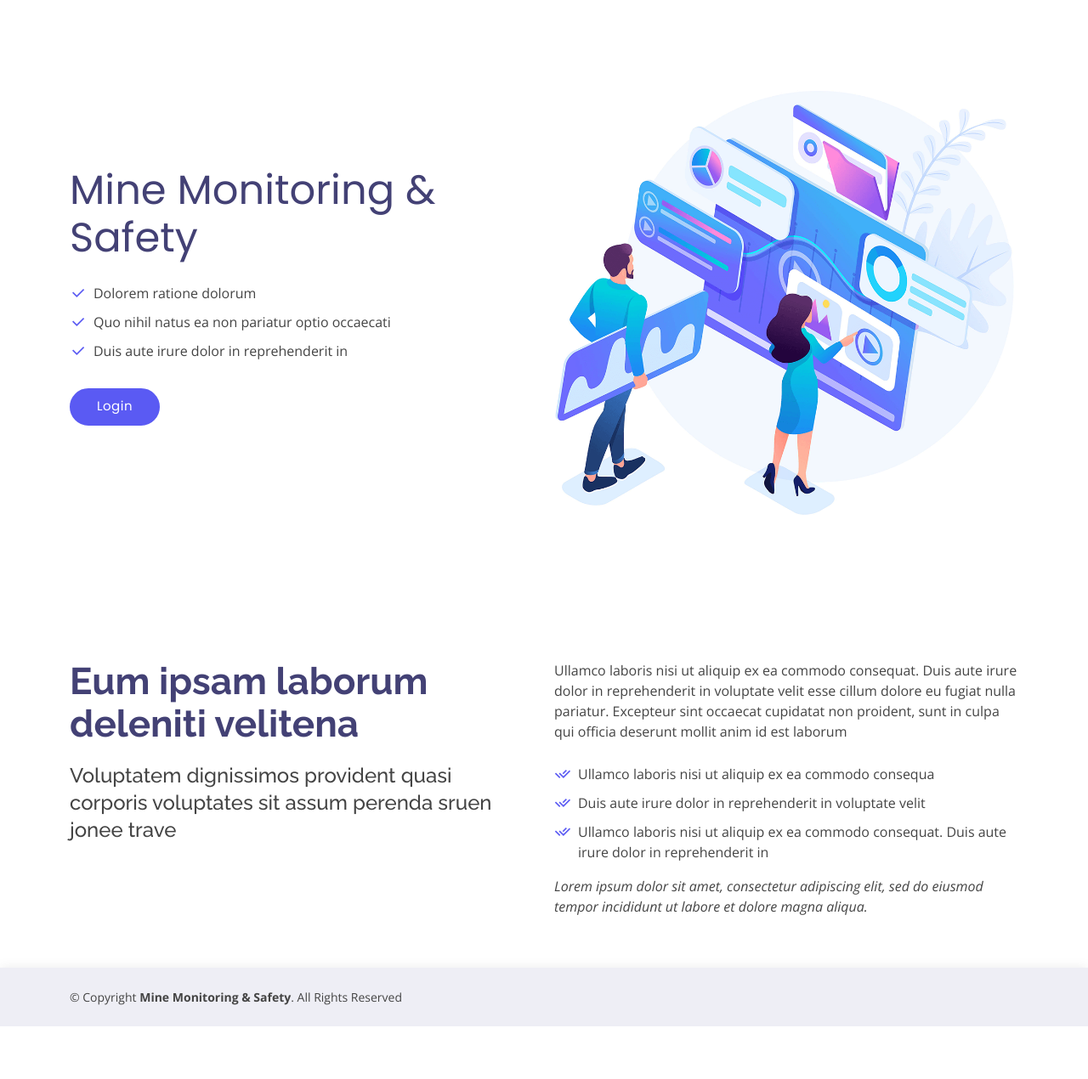
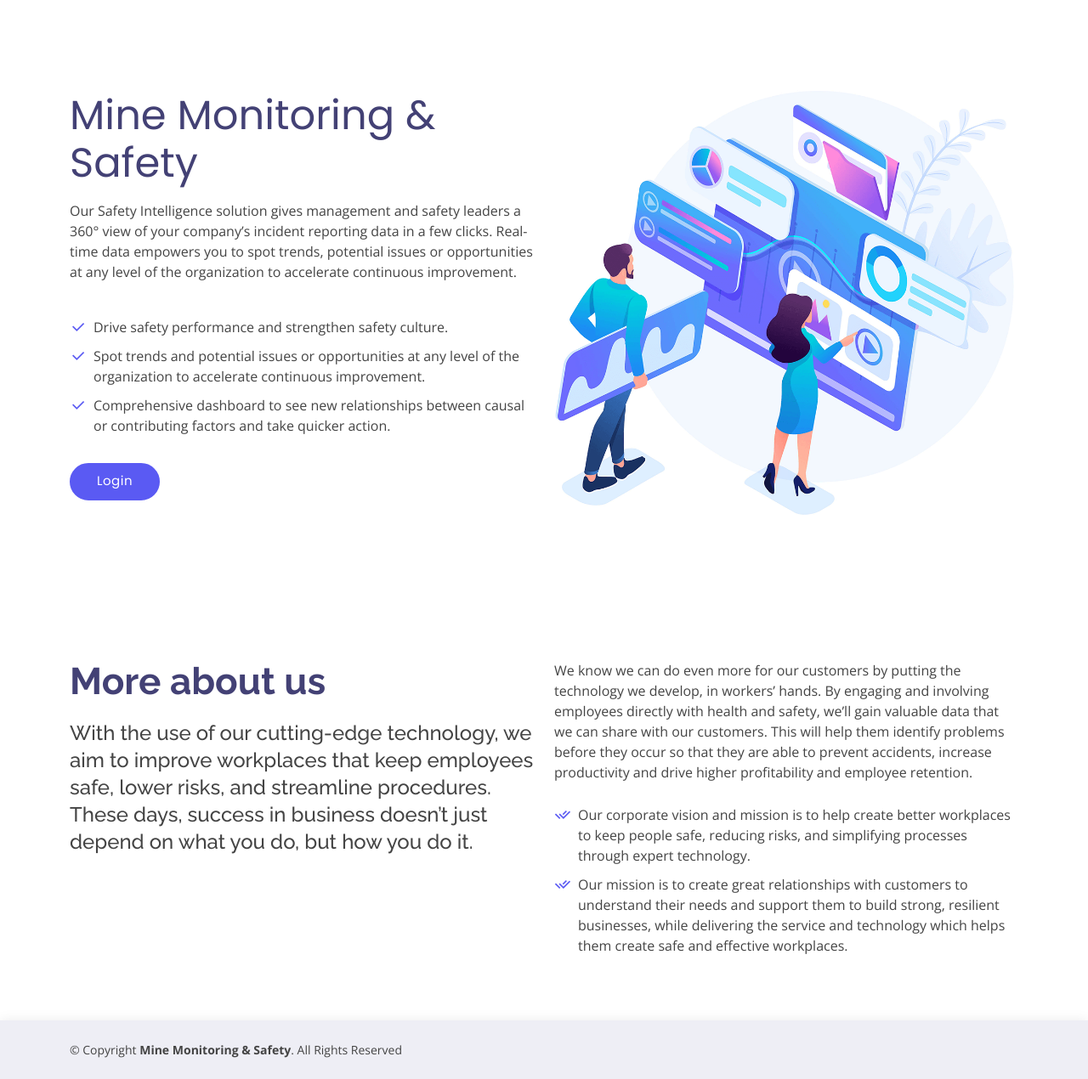
Before and after one commit to shumbaashley/minesafety, a Django app: page / in a window 1280 px wide. Shown: the part 83-1353 px from the top of the page at 85% size. Before the commit the page ends 1291 px from the top, so only its background shows below. Run offline with Django 3.2, Linux system fonts and the light colour scheme; data comes from the database, SQL or seed files in the repository; some libraries are stand-ins or nearby versions.

Commit message:
home page

```diff
--- a/landing/templates/landing/home.html
+++ b/landing/templates/landing/home.html
@@ -106,16 +106,21 @@
             class="col-lg-6 pt-2 pt-lg-0 order-2 order-lg-1 d-flex flex-column justify-content-center"
           >
             <h1>Mine Monitoring & Safety</h1>
+            <div class="col-lg-12 pt-4 pt-lg-0 mt-3">
+
+            <p>Our Safety Intelligence solution gives management and safety leaders a 360° view of your company’s incident reporting data in a few clicks. Real-time data empowers you to spot trends, potential issues or opportunities at any level of the organization to accelerate continuous improvement.</p>
+            </div>
             <ul>
-              <li><i class="ri-check-line"></i> Dolorem ratione dolorum</li>
+              <li><i class="ri-check-line"></i>Drive safety performance and strengthen safety culture.</li>
               <li>
-                <i class="ri-check-line"></i> Quo nihil natus ea non pariatur
-                optio occaecati
+                <i class="ri-check-line"></i> Spot trends and potential issues or opportunities at any level of the organization to accelerate continuous improvement.
               </li>
               <li>
-                <i class="ri-check-line"></i> Duis aute irure dolor in
-                reprehenderit in
+                <i class="ri-check-line"></i> Comprehensive dashboard to see new relationships between causal or contributing factors and take quicker action.
+
               </li>
+
+
             </ul>
             <div class="mt-3">
               {% if user.is_authenticated %}
@@ -151,39 +156,31 @@
         <div class="container">
           <div class="row content">
             <div class="col-lg-6">
-              <h2>Eum ipsam laborum deleniti velitena</h2>
+              <h2>More about us</h2>
               <h3>
-                Voluptatem dignissimos provident quasi corporis voluptates sit
-                assum perenda sruen jonee trave
+                With the use of our cutting-edge technology, we aim to improve workplaces that keep employees safe, lower risks, and streamline procedures. These days, success in business doesn’t just depend on what you do, but how you do it.
               </h3>
             </div>
             <div class="col-lg-6 pt-4 pt-lg-0">
               <p>
-                Ullamco laboris nisi ut aliquip ex ea commodo consequat. Duis
-                aute irure dolor in reprehenderit in voluptate velit esse cillum
-                dolore eu fugiat nulla pariatur. Excepteur sint occaecat
-                cupidatat non proident, sunt in culpa qui officia deserunt
-                mollit anim id est laborum
+                We know we can do even more for our customers by putting the technology we develop, in workers’ hands. By engaging and involving employees directly with health and safety, we’ll gain valuable data that we can share with our customers. This will help them identify problems before they occur so that they are able to prevent accidents, increase productivity and drive higher profitability and employee retention.
               </p>
               <ul>
                 <li>
-                  <i class="ri-check-double-line"></i> Ullamco laboris nisi ut
-                  aliquip ex ea commodo consequa
+                  <i class="ri-check-double-line"></i> Our corporate vision and mission is to help create better workplaces to keep people safe, reducing risks, and simplifying processes through expert technology.
                 </li>
                 <li>
-                  <i class="ri-check-double-line"></i> Duis aute irure dolor in
-                  reprehenderit in voluptate velit
-                </li>
-                <li>
+                  <i class="ri-check-double-line"></i>Our mission is to create great relationships with customers to understand their needs and support them to build strong, resilient businesses, while delivering the service and technology which helps them create safe and effective workplaces.
+                <!-- <li>
                   <i class="ri-check-double-line"></i> Ullamco laboris nisi ut
                   aliquip ex ea commodo consequat. Duis aute irure dolor in
                   reprehenderit in
-                </li>
+                </li> -->
               </ul>
-              <p class="fst-italic">
+              <!-- <p class="fst-italic">
                 Lorem ipsum dolor sit amet, consectetur adipiscing elit, sed do
                 eiusmod tempor incididunt ut labore et dolore magna aliqua.
-              </p>
+              </p> -->
             </div>
           </div>
         </div>
```
